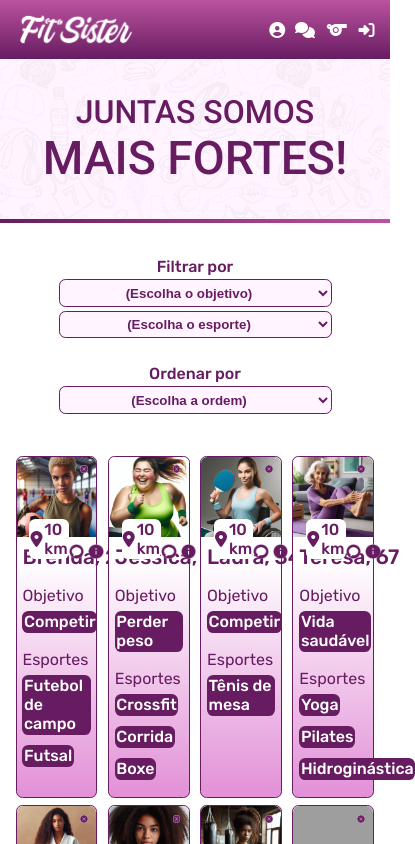
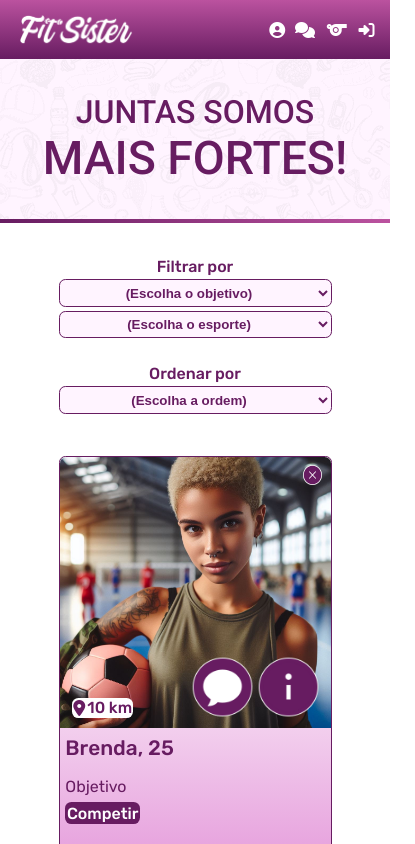
Before and after one commit to gabrielsoarespebr/parceira-de-treino, a React (Vite) app: page /muraldepessoas in a window 390 px wide. Shown: the top 844 px of the page, 415 px wide, since content can reach past the window. Built offline with nearby package versions, Linux system fonts and the light colour scheme; grey boxes are pictures that could not be loaded.

Commit message:
style (responsive design) - Mural de pessoas - Lista de usuárias em telas pequenas (mobile) e médias (tablet)

```diff
--- a/src/pages/MuralDePessoas/MuralDePessoas.css
+++ b/src/pages/MuralDePessoas/MuralDePessoas.css
@@ -62,3 +62,11 @@
     }
   }
 }
+
+
+@media (max-width: 430px) {
+  #muralDePessoas > ul {
+      justify-content: center;
+      gap: 3vh;
+    }
+}
--- a/src/pages/MuralDePessoas/components/UsuariaCard/UsuariaCard.css
+++ b/src/pages/MuralDePessoas/components/UsuariaCard/UsuariaCard.css
@@ -116,3 +116,77 @@
     filter: brightness(1.3);
   }
 }
+
+@media (max-width: 740px) {
+  .usuariaCard {
+    width: 27vw;
+  }
+
+  .acoesUsuariaCard {
+    width: 27vw;
+    top: 19.8vw;
+  }
+
+  .iconeFechar {
+    width: 3vw;
+    height: 3vw;
+  }
+
+  .iconeDistancia {
+    font-size: 80%;
+  }
+
+  .iconeChat,
+  .iconeInfo {
+    width: 6vw;
+    height: 6vw;
+  }
+}
+
+@media (max-width: 520px) {
+  .usuariaCard {
+    width: 42vw;
+  }
+
+  .acoesUsuariaCard {
+    width: 42vw;
+    top: 30vw;
+  }
+
+  .iconeFechar {
+    width: 4vw;
+    height: 4vw;
+  }
+
+  .iconeChat,
+  .iconeInfo {
+    width: 10vw;
+    height: 10vw;
+  }
+}
+
+@media (max-width: 430px) {
+  .usuariaCard {
+    width: 70vw;
+  }
+
+  .acoesUsuariaCard {
+    width: 70vw;
+    top: 51vw;
+  }
+
+  .iconeFechar {
+    width: 5vw;
+    height: 5vw;
+  }
+
+  .iconeDistancia {
+    font-size: 100%;
+  }
+
+  .iconeChat,
+  .iconeInfo {
+    width: 16vw;
+    height: 16vw;
+  }
+}
```
